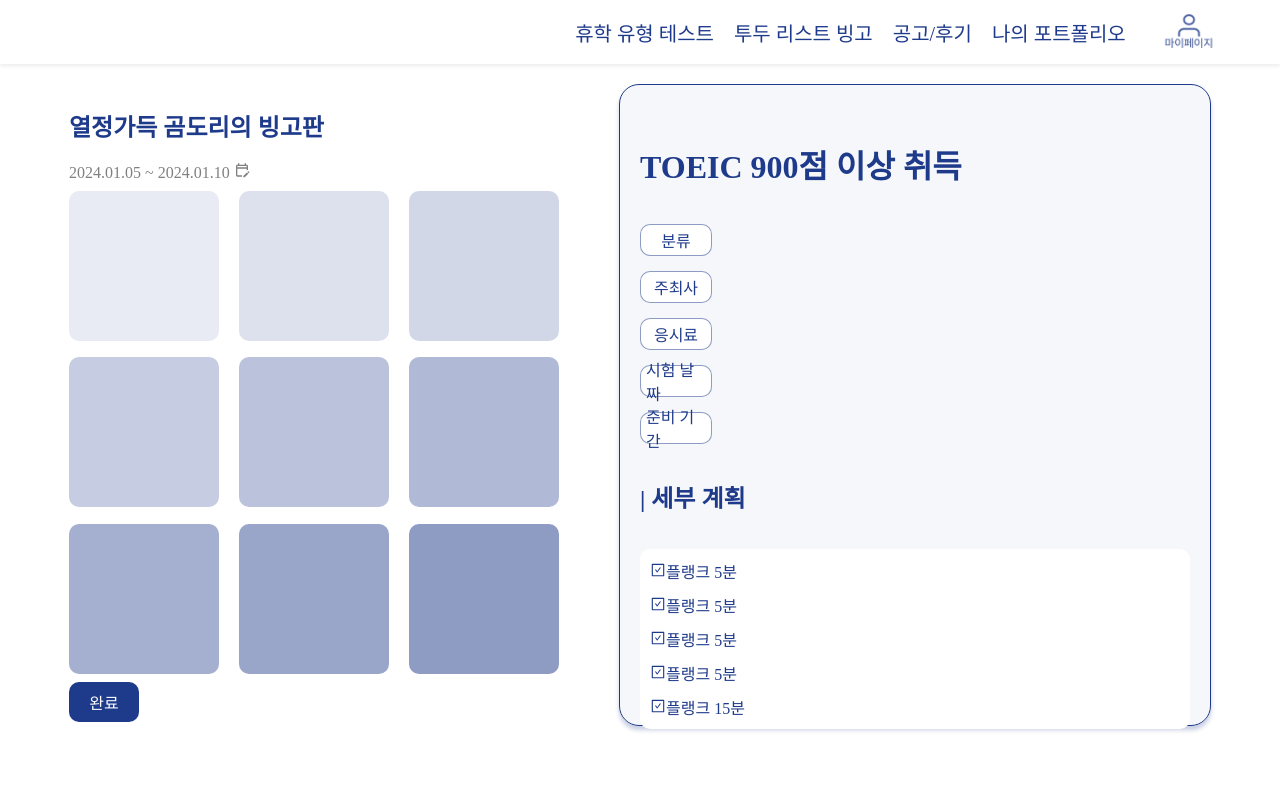
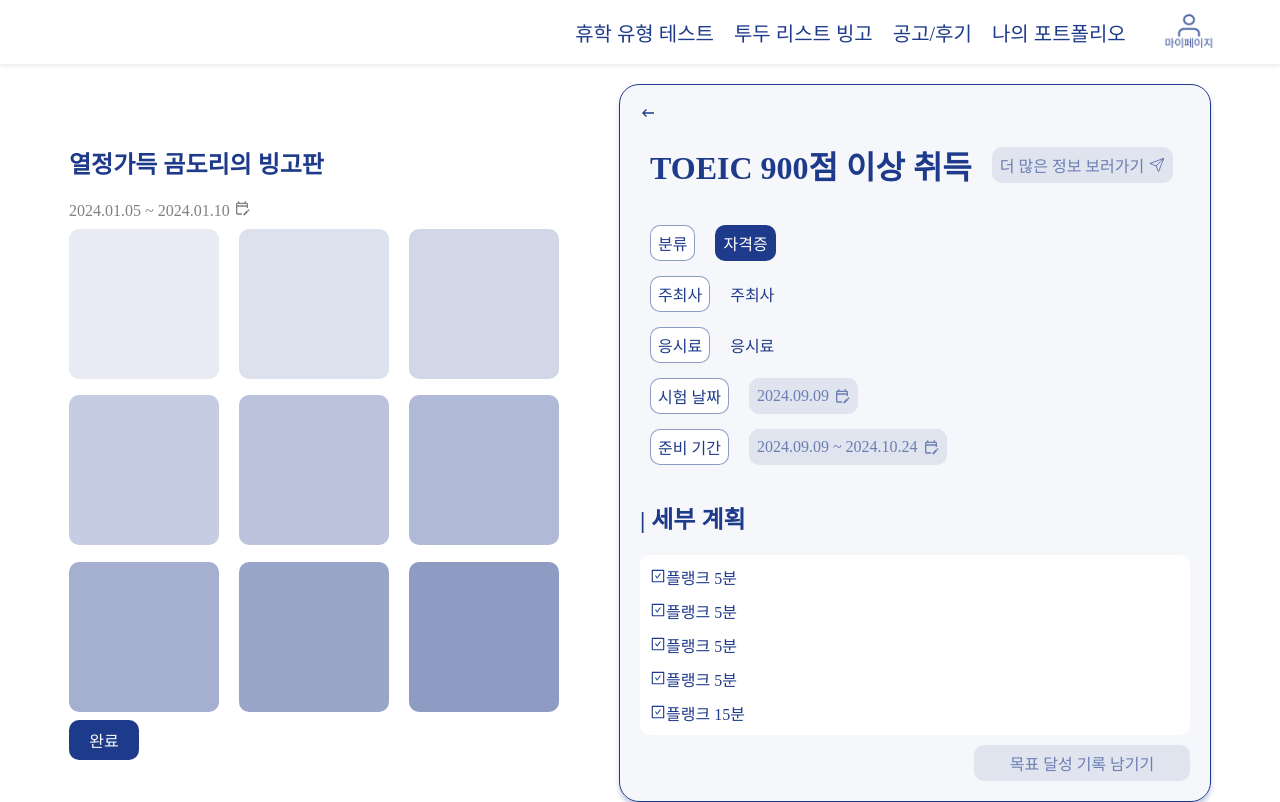
Before and after one commit to Youth-is-the-best/Youth-Client, a React (Create React App) app: page /info in a window 1280 px wide. Built offline with nearby package versions, Linux system fonts and the light colour scheme; a web font is replaced by a local one.

Commit message:
💄 알바가기 전까지만 css 수정한 거 commit

```diff
--- a/src/pages/Info.jsx
+++ b/src/pages/Info.jsx
@@ -1,10 +1,10 @@
 import React, { useState } from 'react';
-
 import { MdOutlineEditCalendar, MdOutlineKeyboardBackspace } from 'react-icons/md';
 import { Link } from 'react-router-dom';
 import styled from 'styled-components';
 import mypage from '../images/mypage.png';
 import { AiOutlineCheckSquare } from 'react-icons/ai';
+import { IoPaperPlaneOutline } from 'react-icons/io5';
 
 
 const Info = () => {
@@ -37,12 +37,30 @@ const Info = () => {
         </LeftDom>
         <RightDom>
           <MdOutlineKeyboardBackspace />
-          <h1>TOEIC 900점 이상 취득</h1>
+          <Line>
+            <h1>TOEIC 900점 이상 취득</h1>
+            <DateInfo>더 많은 정보 보러가기<IoPaperPlaneOutline /></DateInfo>
+          </Line>
+          <Line>
             <Category>분류</Category>
+            <Category style={{ background: 'rgba(30, 58, 138, 1)', color :'white'}} >자격증</Category>
+          </Line>
+          <Line>
             <Category>주최사</Category>
+            <div>주최사</div>
+          </Line>
+          <Line>
             <Category>응시료</Category>
+            <div>응시료</div>
+          </Line>
+          <Line>
             <Category>시험 날짜</Category>
+            <DateInfo>2024.09.09<MdOutlineEditCalendar /></DateInfo>
+          </Line>
+          <Line>
             <Category>준비 기간</Category>
+            <DateInfo>2024.09.09 ~ 2024.10.24<MdOutlineEditCalendar /></DateInfo>
+          </Line>
           <h2>| 세부 계획</h2>
           <CheckLists>
             <CheckList><AiOutlineCheckSquare />플랭크 5분</CheckList>
@@ -51,6 +69,7 @@ const Info = () => {
             <CheckList><AiOutlineCheckSquare />플랭크 5분</CheckList>
             <CheckList><AiOutlineCheckSquare />플랭크 15분</CheckList>
           </CheckLists>
+          <DateInfo style={{width : '200px', marginTop : '10px', marginLeft:'334px'}}>목표 달성 기록 남기기</DateInfo>
         </RightDom>
       </Body>
     </>
@@ -94,12 +113,11 @@ const RightDom = styled.div`
   flex-direction: column;
   // justify-content: center;
   width : 550px;
-  height : 600px;
+  // height : 600px;
   border-radius: 20px;
   border: 0.4px solid rgba(30, 58, 138, 1);
   background: rgba(30, 58, 138, 0.04);
   box-shadow: 0px 4px 4px 0px rgba(30, 58, 138, 0.25);
-  gap : 15px;
   padding : 20px;
 `;
 
@@ -140,14 +158,35 @@ const Category = styled.div`
   display: flex;
   justify-content: center;
   align-items: center;
-  width: 60px;
+  // width: 60px;
   height: 20px;
   border: 1px solid rgba(30, 58, 138, 0.5);
   background: white;
   border-radius : 10px;
-  padding : 5px;
+  padding : 7px;
 `
 
+const DateInfo = styled.div`
+  display: flex;
+  justify-content: center;
+  align-items: center;
+  // width: 60px;
+  height: 20px;
+  color :rgba(30, 58, 138, 0.6);
+  background: rgba(30, 58, 138, 0.1);
+  border-radius : 10px;
+  padding : 8px;
+  gap : 5px;
+`
+const Line = styled.div`
+  display: flex;
+  flex-direction: row;
+  flex-wrap: wrap;
+  align-items: center;
+  gap : 20px;
+  margin-bottom : 15px;
+  margin-left : 10px;
+`
 const CheckLists = styled.div`
   display: flex;
   flex-direction: column;
```
